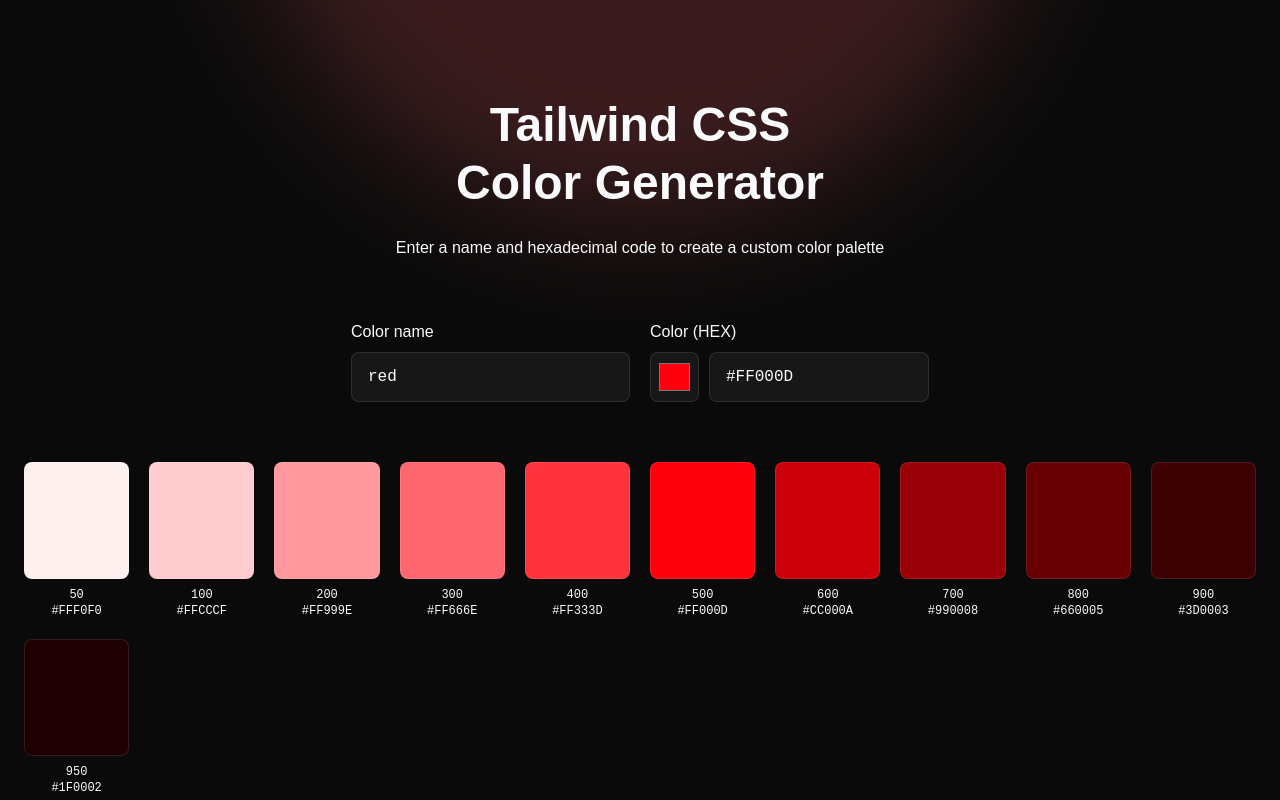
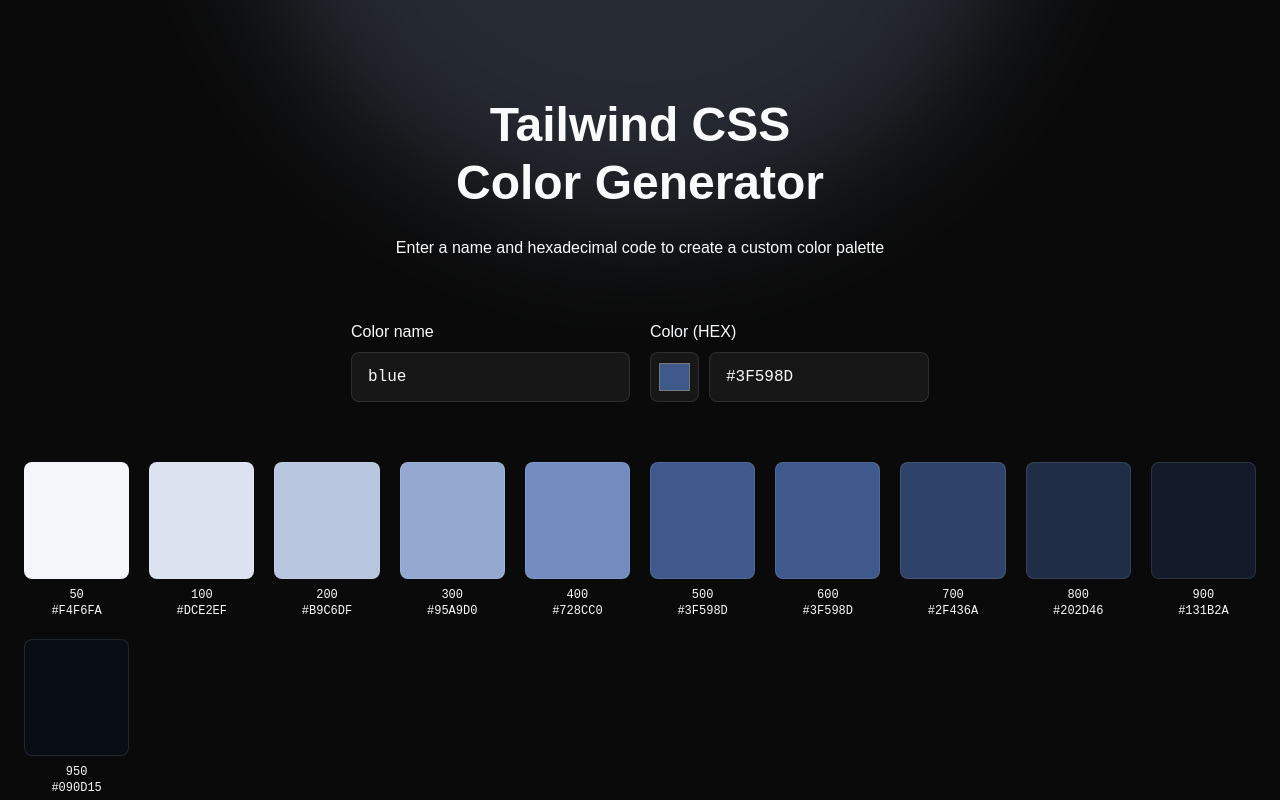
Before and after one commit to 7R0N1X/tailwind-color-generator, a React (Vite) app: page / in a window 1280 px wide. Shown: the top 800 px of the page. Built offline with nearby package versions, Linux system fonts and the light colour scheme.

Commit message:
chore: update default values in ColorPickerContext state

```diff
--- a/src/contexts/ColorPickerContext.tsx
+++ b/src/contexts/ColorPickerContext.tsx
@@ -16,8 +16,8 @@
 }
 
 export const ColorPickerProvider = ({ children }: ColorPickerProviderProps) => {
-  const [colorName, setColorName] = useState("red");
-  const [colorHex, setColorHex] = useState("#FF000D");
+  const [colorName, setColorName] = useState("blue");
+  const [colorHex, setColorHex] = useState("#3F598D");
   const [colorPalette, setColorPalette] = useState({});
 
   return (
```
